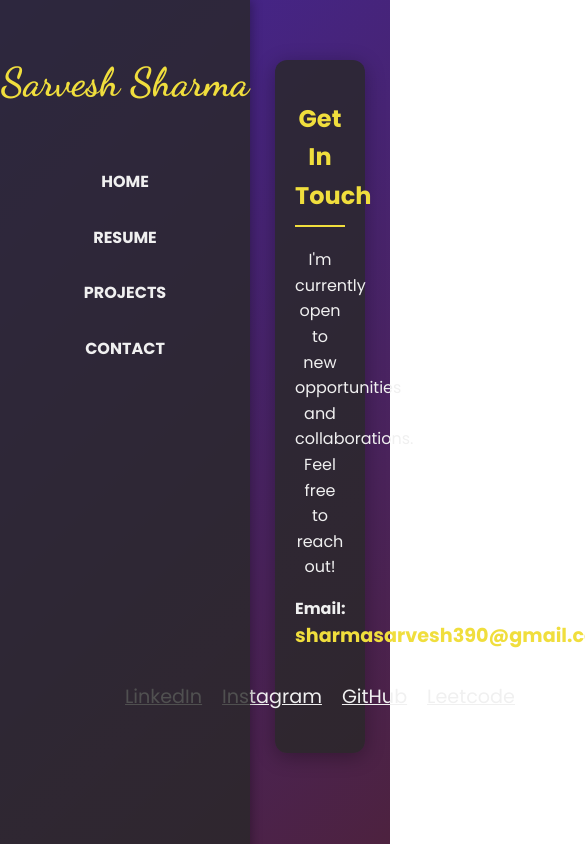
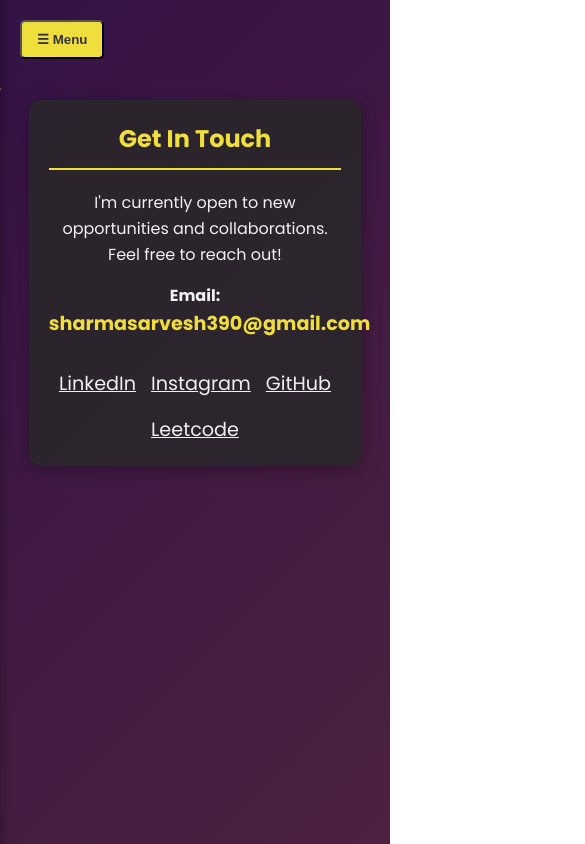
Before and after one commit to Sharmadotcom/my-portfolio-website, a plain HTML site: page contact.html in a window 390 px wide. Shown: the top 844 px of the page, 585 px wide, since content can reach past the window. Drawn offline with Linux system fonts and the light colour scheme.

Commit message:
Update contact.html

```diff
--- a/contact.html
+++ b/contact.html
@@ -9,7 +9,7 @@
     <link href="https://fonts.googleapis.com/css2?family=Dancing+Script:wght@700&family=Poppins:wght@400;700&display=swap" rel="stylesheet">
     <style>
         :root {
-            --background-start: #432597;
+            --background-start: #341246;
             --background-end: #4d223f;
             --text-color: #f0f0f0;
             --card-background: rgba(41, 41, 41, 0.8);
@@ -27,7 +27,7 @@
             line-height: 1.6;
         }
 
-        /* New Sidebar Styles */
+        /* Sidebar Styles */
         .sidebar {
             height: 100%;
             width: var(--sidebar-width);
@@ -74,6 +74,21 @@
             background: rgba(240, 222, 61, 0.1);
         }
 
+        /* Menu Button for Mobile */
+        .menu-btn {
+            display: none;
+            position: fixed;
+            top: 20px;
+            left: 20px;
+            z-index: 150;
+            cursor: pointer;
+            background: var(--accent-color);
+            color: #333;
+            padding: 10px 15px;
+            border-radius: 5px;
+            font-weight: bold;
+        }
+
         /* Main content styles */
         .main-content {
             margin-left: var(--sidebar-width);
@@ -88,15 +103,7 @@
             text-align: center;
         }
 
-        /* Existing component styles updated for new layout */
-        header {
-            background: none;
-            padding: 0;
-            border-bottom: none;
-            animation: none;
-            margin: 0;
-        }
-
+        /* Existing component styles */
         .contact-section {
             background: var(--card-background);
             padding: 40px 20px;
@@ -131,6 +138,7 @@
 
         .social-links {
             display: flex;
+            flex-wrap: wrap; /* Added this to allow items to wrap on smaller screens */
             justify-content: center;
             gap: 20px;
         }
@@ -153,17 +161,6 @@
         }
 
         /* Keyframes for animations */
-        @keyframes slideInFromTop {
-            from {
-                transform: translateY(-50px);
-                opacity: 0;
-            }
-            to {
-                transform: translateY(0);
-                opacity: 1;
-            }
-        }
-
         @keyframes slideInFromBottom {
             from {
                 transform: translateY(50px);
@@ -183,9 +180,53 @@
                 transform: translateX(0);
             }
         }
+
+        /* Media Query for Mobile Devices */
+        @media (max-width: 768px) {
+            .sidebar {
+                transform: translateX(-100%);
+                transition: transform 0.5s ease-in-out;
+            }
+
+            .sidebar.is-open {
+                transform: translateX(0);
+            }
+
+            .main-content {
+                margin-left: 0;
+                padding-top: 80px;
+            }
+
+            .container {
+                width: 95%;
+                padding: 20px 0;
+            }
+
+            .menu-btn {
+                display: block;
+            }
+
+            .contact-section {
+                padding: 20px;
+            }
+
+            .contact-section h2 {
+                font-size: 1.5em;
+            }
+
+            .contact-details p, .social-links p {
+                font-size: 1em;
+            }
+
+            .social-links {
+                gap: 15px;
+            }
+        }
     </style>
 </head>
 <body>
+
+    <button class="menu-btn" onclick="toggleSidebar()">☰ Menu</button>
 
     <div class="sidebar">
         <h1>Sarvesh Sharma</h1>
@@ -199,8 +240,6 @@
 
     <div class="main-content">
         <div class="container">
-            <header>
-            </header>
             <section class="contact-section">
                 <h2>Get In Touch</h2>
                 <p>I'm currently open to new opportunities and collaborations. Feel free to reach out!</p>
@@ -218,5 +257,12 @@
             </section>
         </div>
     </div>
+
+    <script>
+        function toggleSidebar() {
+            const sidebar = document.querySelector('.sidebar');
+            sidebar.classList.toggle('is-open');
+        }
+    </script>
 </body>
 </html>
```
